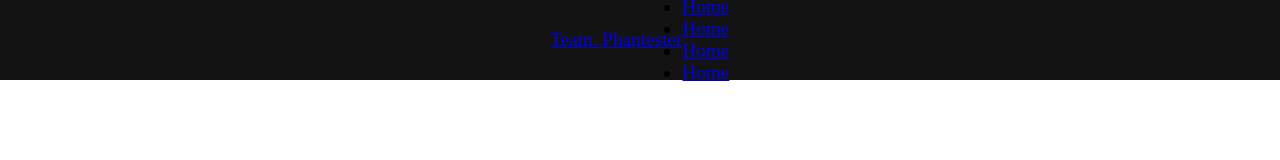
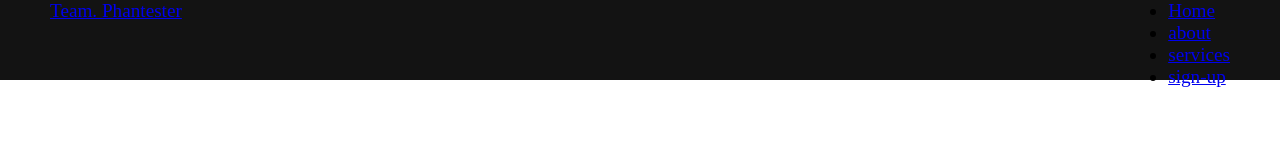
Before and after one commit to Haruster/Phantester, a plain HTML site: page src/index.html in a window 1280 px wide. Drawn offline with Linux system fonts and the light colour scheme.

Commit message:
Update index.html

```diff
--- a/src/index.html
+++ b/src/index.html
@@ -11,9 +11,9 @@
 <body>
     <!--Navbar 부분-->
     <nav class="navbar">
-        <div class="navbar_container">
-            <a href="#home" id="navbar_logo">Team. Phantester</a>
-            <div class="navbar_toggle" id="mobile_menu"></div>
+        <div class="navbar__container">
+            <a href="#home" id="navbar__logo">Team. Phantester</a>
+            <div class="navbar__toggle" id="mobile-menu">
                 <span class="bar"></span>
                 <span class="bar"></span>
                 <span class="bar"></span>
@@ -23,15 +23,16 @@
                     <a href="#home" class="navbar__links" id="home-page">Home</a>
                 </li>
                 <li class="navber__item">
-                <a href="#about" class="navbar__links" id="about-page">Home</a>
+                    <a href="#about" class="navbar__links" id="about-page">about</a>
                 </li>
                 <li class="navber__item">
-                <a href="#services" class="navbar__links" id="service-page">Home</a>
+                    <a href="#services" class="navbar__links" id="service-page">services</a>
                 </li>
                 <li class="navber__btn">
-                <a href="#sign-up" class="button" id="signup-page">Home</a>
+                    <a href="#sign-up" class="button" id="sign-up">sign-up</a>
                 </li>
             </ul>
+        </div>
     </nav>
 </body>
 
```
Lines whose indentation alone changed are shown as unchanged.
